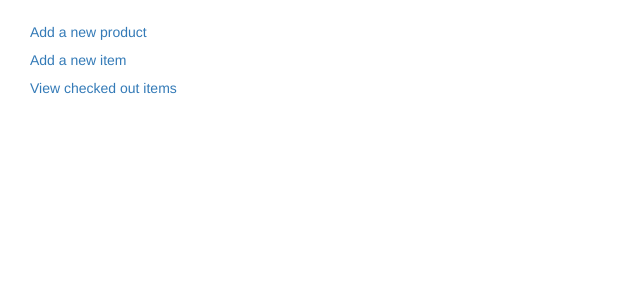
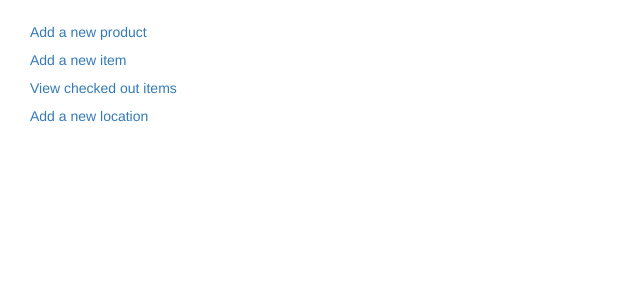
Before and after one commit to kmjungersen/OSF_Inventory_Management_System, a Django app: page /inventory/ in a window 1280 px wide. Shown: the part 146-446 px from the top of the page, without its empty margins (0-640 px from the left). Run offline with Django 3.2, Linux system fonts and the light colour scheme; data that the repository does not hold is empty; some libraries are stand-ins or nearby versions.

Commit message:
minor big fixes and changes

```diff
--- a/inventory_main/inventory/templates/inventory/add_item.html
+++ b/inventory_main/inventory/templates/inventory/add_item.html
@@ -64,10 +64,9 @@
             <b>Lot Number: </b><input type="number" name="lot_number" autofocus="True">
             <br/>
 
-            <b>Cost: </b><input type="number" name="cost">
+            <b>Cost: </b><input type="number" step="any" name="cost">
             <br/>
 
-            <!--#TODO add default expiration back here-->
             <b>Expiration Date: </b><input type="date" name="expiration_date">
             <br/><br/>
 
--- a/inventory_main/inventory/templates/inventory/add_location_form.html
+++ b/inventory_main/inventory/templates/inventory/add_location_form.html
@@ -27,7 +27,7 @@
 
     {% if location_type == "room" %}
 
-        <form action="go/">
+        <form action="go/" method="post">
 
         {% csrf_token %}
 
@@ -36,6 +36,8 @@
 
             <b>Room name: </b><input type="text" name="room_name">
             <br/>
+
+            <input type="submit" value="Submit">
 
         </form>
 
@@ -99,7 +101,7 @@
 
 
 
-        <input type="submit" value="Submit">
+
 
     </form>
 
--- a/inventory_main/inventory/templates/inventory/products.html
+++ b/inventory_main/inventory/templates/inventory/products.html
@@ -37,8 +37,11 @@
         <br/>
     <a href="add_item/" class="in_line_link">Add a new item</a>
         <br/>
-    <a href="view_checked_out_items" class="in_line_link">View checked out items</a>
+    <a href="view_checked_out_items/" class="in_line_link">View checked out items</a>
+        <br/>
+    <a href="add_location/" class="in_line_link">Add a new location</a>
         <br/><br/>
+
 
     <div class="container">
         <div class="panel-group" id="accordion">
@@ -84,8 +87,9 @@
                                 <td><b>Location</b></td>
                             </tr>
                             {% for item in product.item_set.all %}
-                                <a href="view_item/{{ product.barcode_id }}/{{ item.id }}">
-                                <tr>
+{#                                <a href="view_item/{{ product.barcode_id }}/{{ item.id }}">#}
+
+                                <tr class="item_row" onclick="document.location = 'view_item/{{ product.barcode_id }}/{{ item.id }}';">
 
                                     <td>{{ item.id }}</td>
                                     <td>{{ item.lot_number }}</td>
@@ -101,7 +105,7 @@
                                     <td>Room {{ item.location_room }}, Unit {{ item.location_unit }}, Shelf {{ item.location_shelf }}</td>
 
                                 </tr>
-                                </a>
+{#                                </a>#}
 
                             {% endfor %}
 
```
